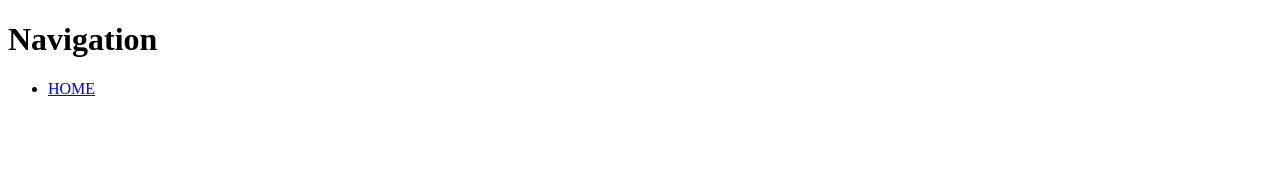
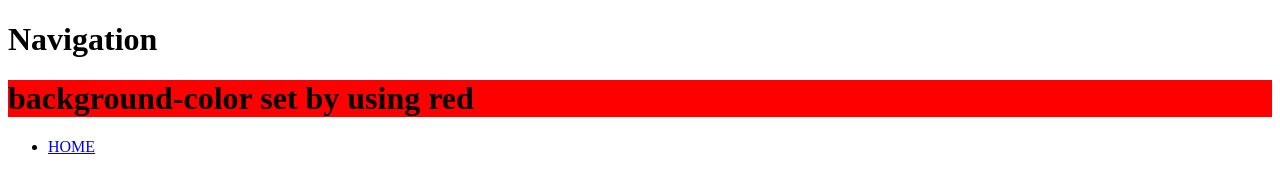
Before and after one commit to shanzebkhan/shanzeb-khan, a plain HTML site: page index.html in a window 1280 px wide. Drawn offline with Linux system fonts and the light colour scheme.

Commit message:
new creationfile

```diff
--- a/index.html
+++ b/index.html
@@ -11,7 +11,9 @@
 <body>
 
     <h1>Navigation</h1>
-
+    <h1 style="background-color:red">
+background-color set by using red
+	</h1>
 
 
 
```
